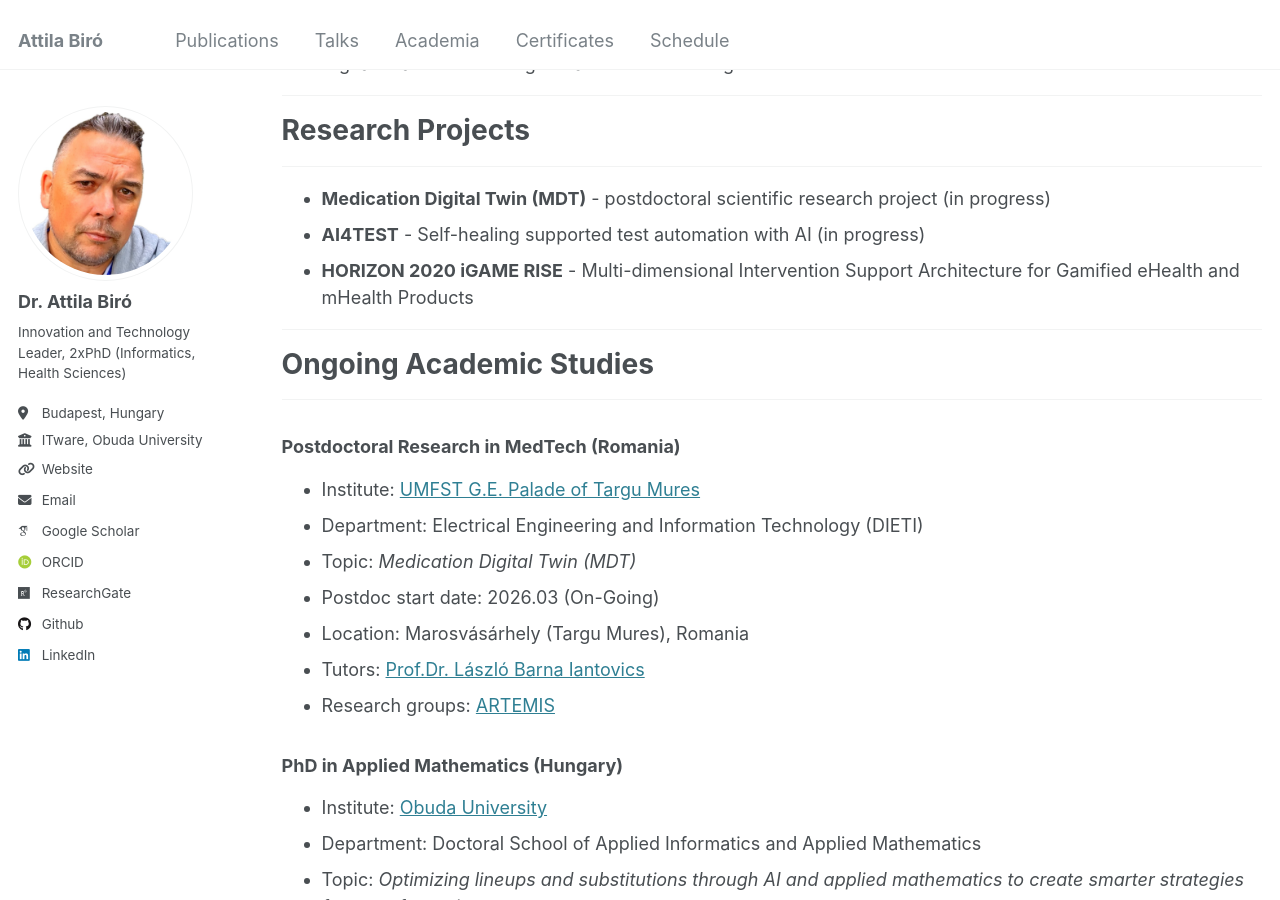
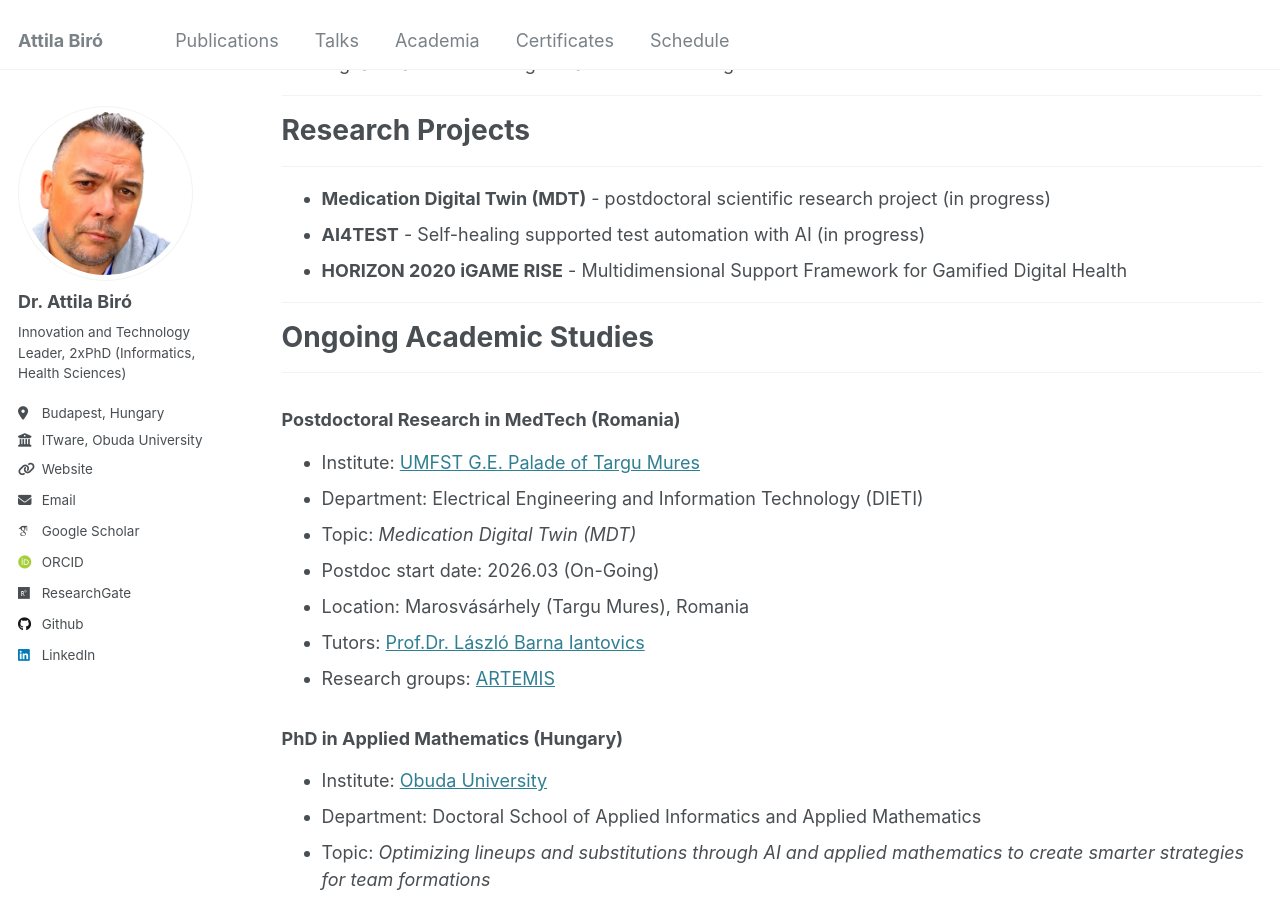
Before and after one commit to biroka/biroka.github.io, a Jekyll site: the page built from _pages/academia.md, in a window 1280 px wide and 900 px high, scrolled down 308 px. Built offline with Jekyll 4.4.1, drawn with Linux system fonts in a browser that asks for light colours; some web fonts are replaced.

Commit message:
Update project description for HORIZON 2020 iGAME RISE

```diff
--- a/_pages/academia.md
+++ b/_pages/academia.md
@@ -19,7 +19,7 @@ author_profile: true
 ***
 * **Medication Digital Twin (MDT)** - postdoctoral scientific research project (in progress)
 * **AI4TEST** - Self-healing supported test automation with AI (in progress)
-* **HORIZON 2020 iGAME RISE** - Multi-dimensional Intervention Support Architecture for Gamified eHealth and mHealth Products
+* **HORIZON 2020 iGAME RISE** - Multidimensional Support Framework for Gamified Digital Health
 
 ***
 # Ongoing Academic Studies
```
